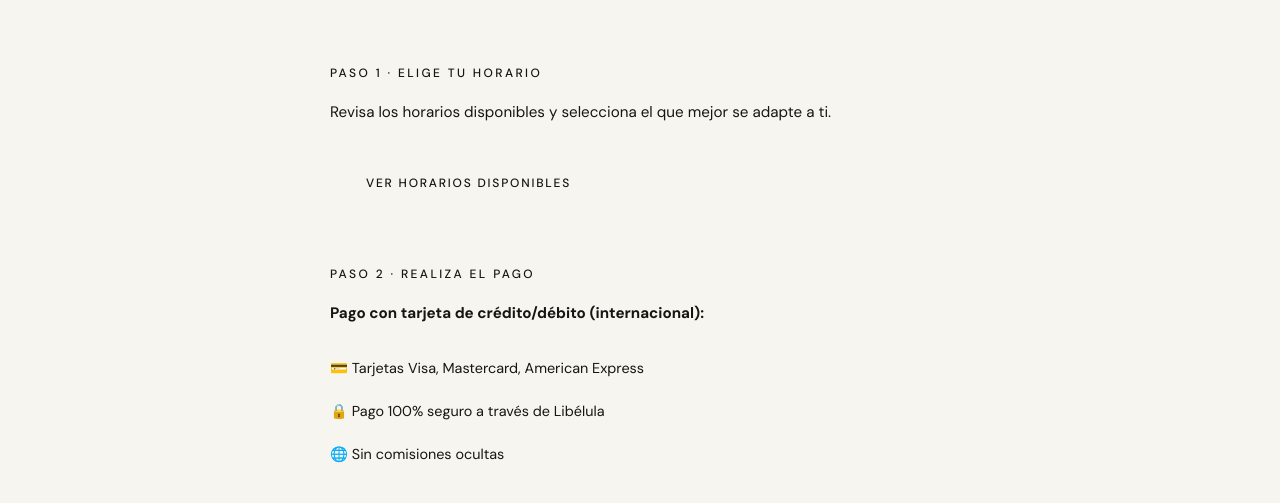
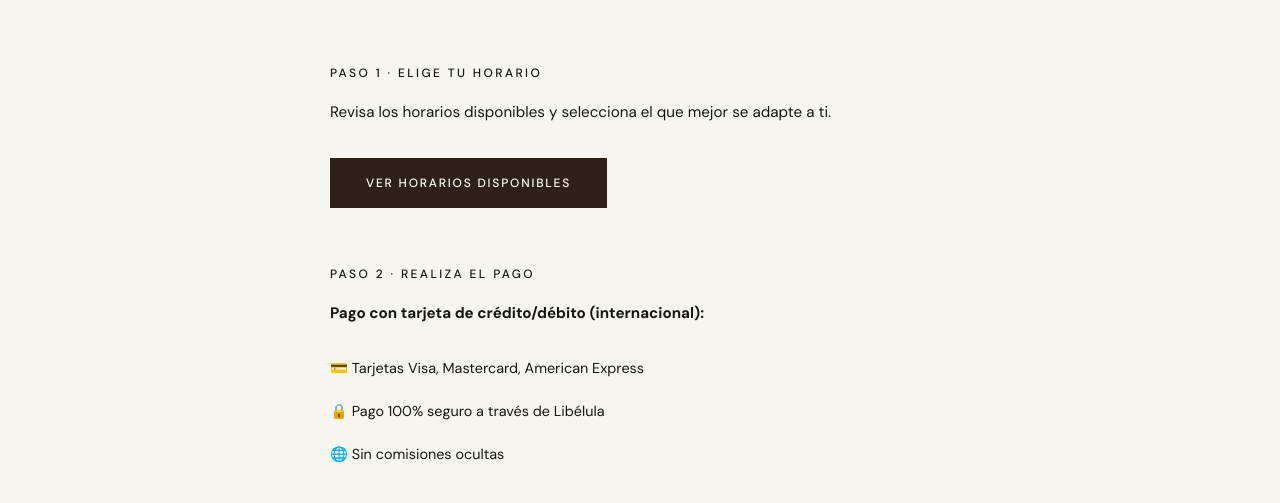
Before and after one commit to asesoriascamilacaballero/asesoriascamilacaballero, a website: page pago-mundo.html in a window 1280 px wide. Shown: the part 281-784 px from the top of the page. Drawn offline with Linux system fonts and the light colour scheme.

Commit message:
Update pago-mundo.html

```diff
--- a/pago-mundo.html
+++ b/pago-mundo.html
@@ -88,8 +88,8 @@
 
         .btn-horario {
             display: inline-block;
-            background: var(--espresso);
-            color: var(--white);
+            background-color: var(--color-espresso);
+            color: var(--color-white);
             padding: 16px 36px;
             font-family: var(--font-body);
             font-size: 0.75rem;
```
